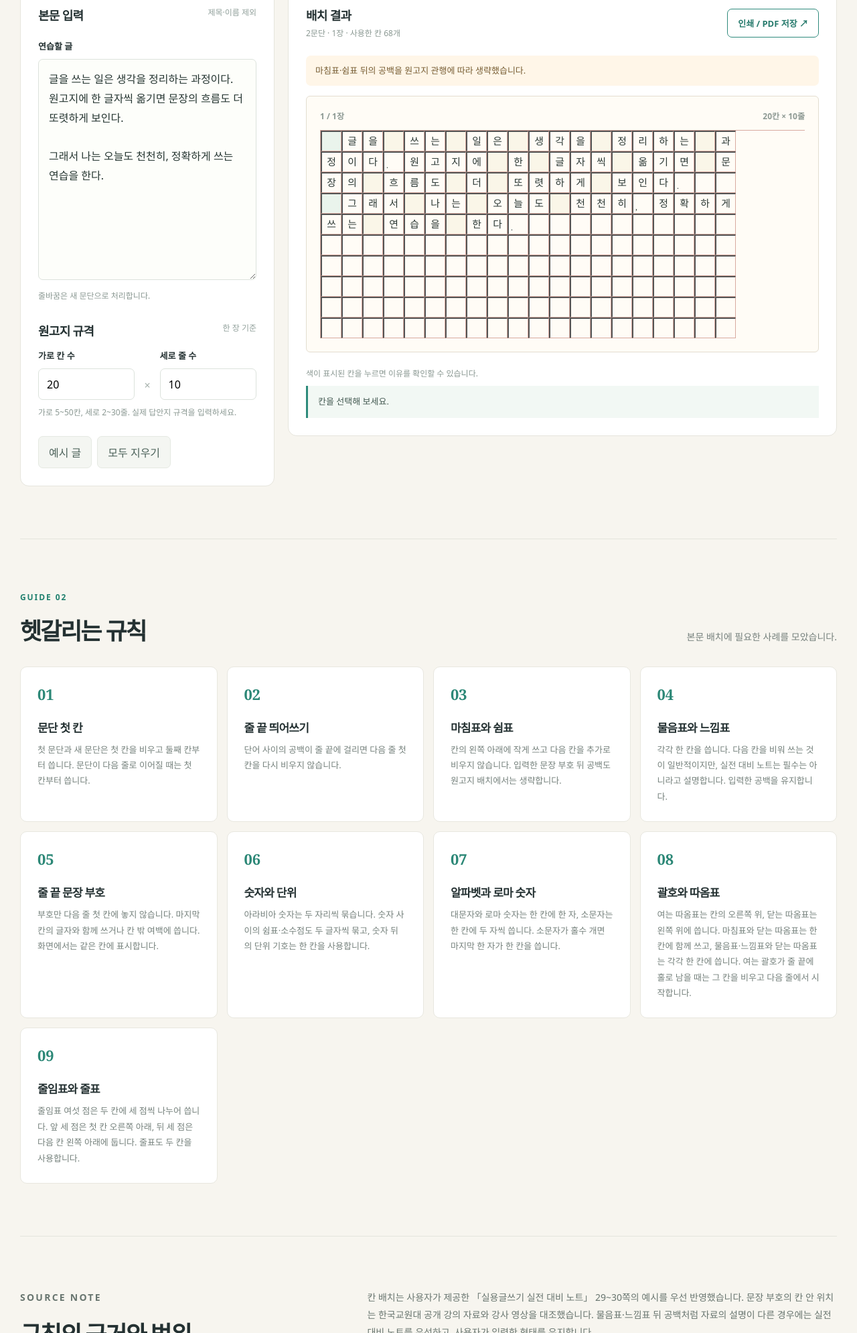
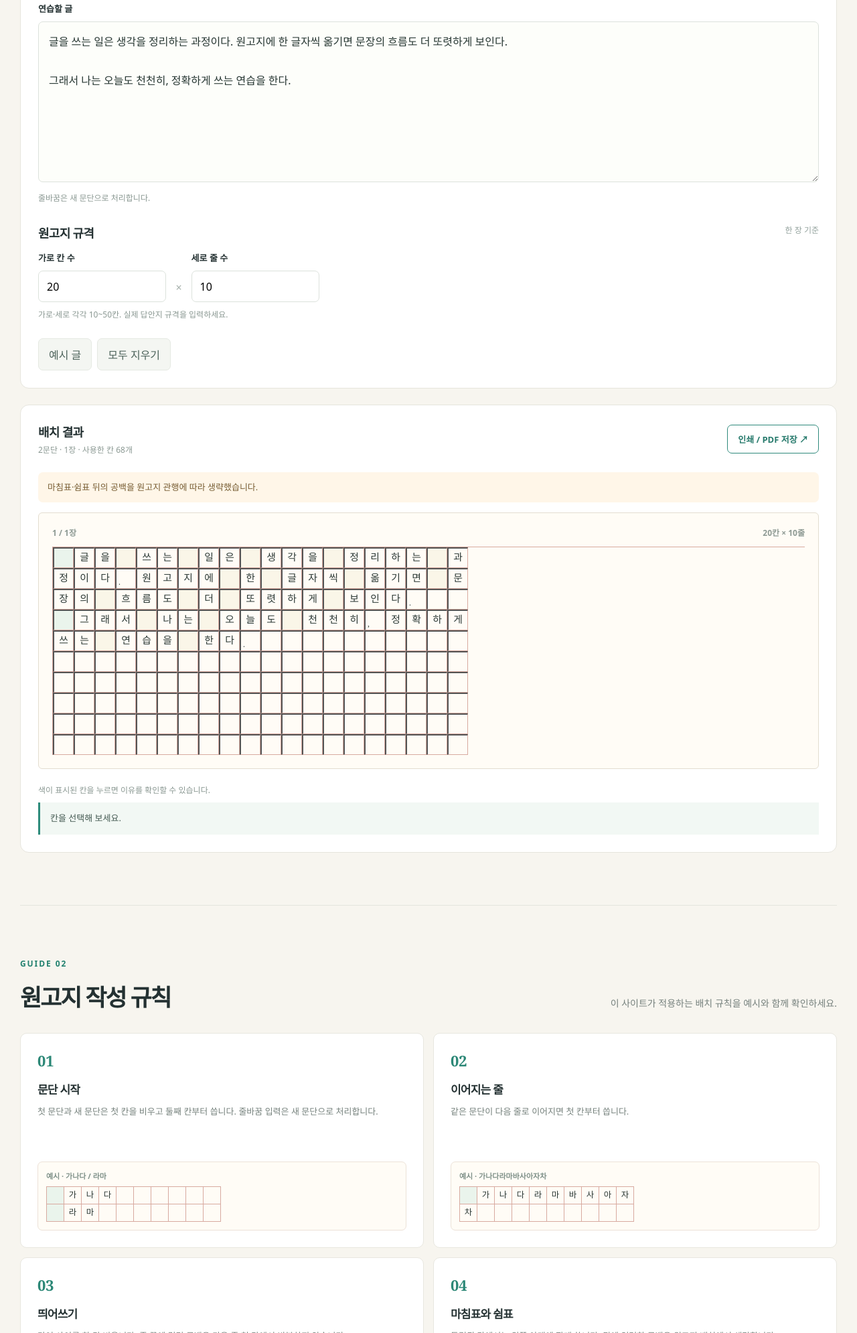
Before and after one commit to jaesin463/silgeul-wongoji, a plain HTML site: page index.html in a window 1280 px wide. Shown: the part 810-2800 px from the top of the page at 67% size. Drawn offline with Linux system fonts and the light colour scheme.

Commit message:
Refine manuscript layout and add illustrated rule guide

```diff
--- a/index.html
+++ b/index.html
@@ -7,22 +7,26 @@
 <body>
 <header class="topbar"><a class="brand" href="#top"><span class="mark">稿</span>실글 원고지 연습장</a><nav><a href="#practice">원고지 연습</a><a href="#guide">작성 가이드</a><a href="#sources">근거 자료</a></nav></header>
 <main id="top">
-<section class="hero wrap"><div><p class="eyebrow">한국실용글쓰기 시험 대비</p><h1>글을 쓰면,<br><em>원고지에 담아드립니다.</em></h1><p class="hero-desc">본문을 입력하고 가로·세로 칸 수를 설정하세요. 문단 시작, 띄어쓰기, 문장 부호가 어디에 놓이는지 눈으로 확인하며 연습할 수 있습니다.</p><a class="button primary" href="#practice">연습 시작하기 ↗</a></div><div class="hero-card"><div class="hero-card-head">원고지 미리 보기 <span>20 × 10</span></div><div id="hero-grid" class="hero-grid" aria-hidden="true"></div><p>한 칸씩, 정확하게.</p></div></section>
+<section class="hero wrap"><div><p class="eyebrow">한국실용글쓰기 시험 대비</p><h1>글을 쓰면,<br><em>원고지에 담아드립니다.</em></h1><p class="hero-desc">본문을 입력하고 가로·세로 칸 수를 설정하세요. 문단 시작, 띄어쓰기, 문장 부호가 어디에 놓이는지 눈으로 확인하며 연습할 수 있습니다.</p></div><div class="hero-card"><div class="hero-card-head">원고지 미리 보기 <span>20 × 10</span></div><div id="hero-grid" class="hero-grid" aria-hidden="true"></div><p>한 칸씩, 정확하게.</p></div></section>
 <section class="wrap practice" id="practice"><div class="heading"><div><p class="eyebrow">PRACTICE 01</p><h2>원고지에 넣어 보기</h2></div><p>입력 즉시 배치됩니다. 칸을 누르면 적용된 규칙을 볼 수 있습니다.</p></div>
 <div class="columns"><div class="panel input-panel"><div class="panel-heading"><h3>본문 입력</h3><span>제목·이름 제외</span></div><label for="manuscript">연습할 글</label><textarea id="manuscript" spellcheck="false" placeholder="여기에 글을 입력하세요.&#10;줄바꿈하면 새 문단으로 처리합니다.">글을 쓰는 일은 생각을 정리하는 과정이다. 원고지에 한 글자씩 옮기면 문장의 흐름도 더 또렷하게 보인다.
 
-그래서 나는 오늘도 천천히, 정확하게 쓰는 연습을 한다.</textarea><p class="hint">줄바꿈은 새 문단으로 처리합니다.</p><div class="panel-heading size-head"><h3>원고지 규격</h3><span>한 장 기준</span></div><div class="size-inputs"><div><label for="columns">가로 칸 수</label><input id="columns" type="number" min="5" max="50" value="20"></div><span>×</span><div><label for="rows">세로 줄 수</label><input id="rows" type="number" min="2" max="30" value="10"></div></div><p class="hint">가로 5~50칸, 세로 2~30줄. 실제 답안지 규격을 입력하세요.</p><div class="actions"><button id="example" type="button">예시 글</button><button id="clear" type="button">모두 지우기</button></div></div>
+그래서 나는 오늘도 천천히, 정확하게 쓰는 연습을 한다.</textarea><p class="hint">줄바꿈은 새 문단으로 처리합니다.</p><div class="panel-heading size-head"><h3>원고지 규격</h3><span>한 장 기준</span></div><div class="size-inputs"><div><label for="columns">가로 칸 수</label><input id="columns" type="number" min="10" max="50" value="20"></div><span>×</span><div><label for="rows">세로 줄 수</label><input id="rows" type="number" min="10" max="50" value="10"></div></div><p class="hint">가로·세로 각각 10~50칸. 실제 답안지 규격을 입력하세요.</p><div class="actions"><button id="example" type="button">예시 글</button><button id="clear" type="button">모두 지우기</button></div></div>
 <div class="panel result-panel"><div class="panel-heading"><div><h3>배치 결과</h3><p id="summary" class="hint" aria-live="polite"></p></div><button class="print" id="print" type="button">인쇄 / PDF 저장 ↗</button></div><div id="notice" class="notice" role="status"></div><div id="papers"></div><p class="hint">색이 표시된 칸을 누르면 이유를 확인할 수 있습니다.</p><div id="explanation" class="explanation" aria-live="polite">칸을 선택해 보세요.</div></div></div></section>
-<section class="wrap guide" id="guide"><div class="heading"><div><p class="eyebrow">GUIDE 02</p><h2>헷갈리는 규칙</h2></div><p>본문 배치에 필요한 사례를 모았습니다.</p></div><div class="guide-grid">
-<article><b>01</b><h3>문단 첫 칸</h3><p>첫 문단과 새 문단은 첫 칸을 비우고 둘째 칸부터 씁니다. 문단이 다음 줄로 이어질 때는 첫 칸부터 씁니다.</p></article>
-<article><b>02</b><h3>줄 끝 띄어쓰기</h3><p>단어 사이의 공백이 줄 끝에 걸리면 다음 줄 첫 칸을 다시 비우지 않습니다.</p></article>
-<article><b>03</b><h3>마침표와 쉼표</h3><p>칸의 왼쪽 아래에 작게 쓰고 다음 칸을 추가로 비우지 않습니다. 입력한 문장 부호 뒤 공백도 원고지 배치에서는 생략합니다.</p></article>
-<article><b>04</b><h3>물음표와 느낌표</h3><p>각각 한 칸을 씁니다. 다음 칸을 비워 쓰는 것이 일반적이지만, 실전 대비 노트는 필수는 아니라고 설명합니다. 입력한 공백을 유지합니다.</p></article>
-<article><b>05</b><h3>줄 끝 문장 부호</h3><p>부호만 다음 줄 첫 칸에 놓지 않습니다. 마지막 칸의 글자와 함께 쓰거나 칸 밖 여백에 씁니다. 화면에서는 같은 칸에 표시합니다.</p></article>
-<article><b>06</b><h3>숫자와 단위</h3><p>아라비아 숫자는 두 자리씩 묶습니다. 숫자 사이의 쉼표·소수점도 두 글자씩 묶고, 숫자 뒤의 단위 기호는 한 칸을 사용합니다.</p></article>
-<article><b>07</b><h3>알파벳과 로마 숫자</h3><p>대문자와 로마 숫자는 한 칸에 한 자, 소문자는 한 칸에 두 자씩 씁니다. 소문자가 홀수 개면 마지막 한 자가 한 칸을 씁니다.</p></article>
-<article><b>08</b><h3>괄호와 따옴표</h3><p>여는 따옴표는 칸의 오른쪽 위, 닫는 따옴표는 왼쪽 위에 씁니다. 마침표와 닫는 따옴표는 한 칸에 함께 쓰고, 물음표·느낌표와 닫는 따옴표는 각각 한 칸에 씁니다. 여는 괄호가 줄 끝에 홀로 남을 때는 그 칸을 비우고 다음 줄에서 시작합니다.</p></article>
-<article><b>09</b><h3>줄임표와 줄표</h3><p>줄임표 여섯 점은 두 칸에 세 점씩 나누어 씁니다. 앞 세 점은 첫 칸 오른쪽 아래, 뒤 세 점은 다음 칸 왼쪽 아래에 둡니다. 줄표도 두 칸을 사용합니다.</p></article></div></section>
+<section class="wrap guide" id="guide"><div class="heading"><div><p class="eyebrow">GUIDE 02</p><h2>원고지 작성 규칙</h2></div><p>이 사이트가 적용하는 배치 규칙을 예시와 함께 확인하세요.</p></div><div class="guide-grid">
+<article data-example="가나다&#10;라마" data-width="10"><b>01</b><h3>문단 시작</h3><p>첫 문단과 새 문단은 첫 칸을 비우고 둘째 칸부터 씁니다. 줄바꿈 입력은 새 문단으로 처리합니다.</p></article>
+<article data-example="가나다라마바사아자차" data-width="10"><b>02</b><h3>이어지는 줄</h3><p>같은 문단이 다음 줄로 이어지면 첫 칸부터 씁니다.</p></article>
+<article data-example="가나다라마바사아 자" data-width="10"><b>03</b><h3>띄어쓰기</h3><p>단어 사이를 한 칸 비웁니다. 줄 끝에 걸린 공백은 다음 줄 첫 칸에서 반복하지 않습니다.</p></article>
+<article data-example="가, 나. 다" data-width="10"><b>04</b><h3>마침표와 쉼표</h3><p>독립된 칸에서는 왼쪽 아래에 작게 씁니다. 뒤에 입력한 공백은 원고지 배치에서 생략합니다.</p></article>
+<article data-example="가나다라마바사아자." data-width="10"><b>05</b><h3>줄 끝 문장 부호</h3><p>마지막 칸이 글자로 찼다면 부호를 그 글자의 뒤, 오른쪽 아래에 함께 표시합니다.</p></article>
+<article data-example="갈까? 좋아!" data-width="12"><b>06</b><h3>물음표와 느낌표</h3><p>각각 한 칸을 씁니다. 뒤 공백은 입력한 형태대로 반영합니다.</p></article>
+<article data-example="825명 1,037명 6.5%" data-width="16"><b>07</b><h3>숫자와 단위</h3><p>아라비아 숫자는 두 자리씩 한 칸에 쓰고, 숫자 사이 쉼표·소수점도 묶습니다. 숫자 뒤 단위 기호는 한 칸을 씁니다.</p></article>
+<article data-example="ABC xyz Ⅲ" data-width="12"><b>08</b><h3>알파벳과 로마 숫자</h3><p>대문자·로마 숫자는 한 자씩, 소문자는 두 자씩 한 칸에 씁니다.</p></article>
+<article data-example="가나다라마바사 초과근무(16.4%)" data-width="15"><b>09</b><h3>괄호</h3><p>여닫는 괄호는 각각 한 칸을 씁니다. 괄호 안 내용이 다음 줄까지 이어져도 여는 괄호가 마지막 칸에 혼자 남지만 않으면 현재 줄에 씁니다.</p></article>
+<article data-example="가나다라마바사아(나)" data-width="10"><b>10</b><h3>줄 끝의 여는 부호</h3><p>여는 괄호·따옴표가 마지막 칸에 혼자 남을 때만 그 칸을 비우고 다음 줄에서 시작합니다.</p></article>
+<article data-example="“안녕.” “정말?”" data-width="15"><b>11</b><h3>따옴표와 종결 부호</h3><p>여는 따옴표는 오른쪽 위, 닫는 따옴표는 왼쪽 위입니다. 마침표와 닫는 따옴표는 한 칸, 물음표·느낌표와 닫는 따옴표는 각각 한 칸입니다.</p></article>
+<article data-example="가……나―다" data-width="12"><b>12</b><h3>줄임표와 줄표</h3><p>줄임표 여섯 점과 줄표는 각각 두 칸에 나누어 씁니다.</p></article>
+</div></section>
 <section class="wrap sources" id="sources"><div><p class="eyebrow">SOURCE NOTE</p><h2>규칙의 근거와 범위</h2></div><div><p>칸 배치는 사용자가 제공한 「실용글쓰기 실전 대비 노트」 29~30쪽의 예시를 우선 반영했습니다. 문장 부호의 칸 안 위치는 한국교원대 공개 강의 자료와 강사 영상을 대조했습니다. 물음표·느낌표 뒤 공백처럼 자료의 설명이 다른 경우에는 실전 대비 노트를 우선하고, 사용자가 입력한 형태를 유지합니다.</p><p>한국실용글쓰기검정의 공개 출제 기준은 원고지 사용법을 평가 항목으로 제시하지만 칸별 배치를 망라한 협회 세부 규정은 확인되지 않았습니다. 실제 시험에서는 해당 회차의 문제 조건과 답안지 안내를 우선하세요. 협회 자료실은 2027년 1월 제123회부터 답안지 뒷면 양식이 바뀐다고 공지합니다.</p><ul><li><a href="https://www.klata.or.kr/test/questions">협회 출제 기준 ↗</a></li><li><a href="https://klata.or.kr/test/pds">협회 시험 대비 자료실 ↗</a></li><li><a href="https://contents2.kocw.or.kr/KOCW/document/2016/gnue/limsonggyu/1.pdf">한국교원대 공개 강의: 원고지 사용법 ↗</a></li><li><a href="https://youtu.be/fpk7sg4o3b8">원고지 사용법 영상 1 ↗</a></li><li><a href="https://youtu.be/2BVKCTxY3Gk">원고지 사용법 영상 2 ↗</a></li><li><a href="https://youtu.be/hAinIa14Ry8">원고지 작성법과 문단 쓰기 ↗</a></li><li><a href="https://youtu.be/wEkHoOJpc4M">원고지 작성법과 교정부호 ↗</a></li><li><a href="https://www.korean.go.kr/front/onlineQna/onlineQnaView.do?mn_id=216&qna_seq=328008">국립국어원: 원고지 사용법과 어문 규정 ↗</a></li></ul></div></section>
 </main><footer class="wrap">실글 원고지 연습장 <span>개인 학습용 · 입력 내용은 브라우저에서만 처리</span></footer>
 <script type="module" src="./main.js"></script>
--- a/layout.js
+++ b/layout.js
@@ -17,7 +17,7 @@ function readNumber(chars, start) {
 }
 
 export function layoutManuscript(input, width, height) {
-  if (!Number.isInteger(width) || width < 5 || width > 50 || !Number.isInteger(height) || height < 2 || height > 30) throw new RangeError("규격은 가로 5~50칸, 세로 2~30줄로 입력하세요.");
+  if (!Number.isInteger(width) || width < 10 || width > 50 || !Number.isInteger(height) || height < 10 || height > 50) throw new RangeError("규격은 가로 10~50칸, 세로 10~50줄로 입력하세요.");
   const paragraphs = String(input).replace(/\r\n?/g, "\n").split(/\n+/).map(s => s.trim().replace(/[\t ]+/g, " ")).filter(Boolean);
   const pages = [];
   const events = [];
@@ -90,9 +90,7 @@ export function layoutManuscript(input, width, height) {
         const size = char === '"' ? "double" : "single";
         straightQuoteOpen[char] = !straightQuoteOpen[char];
         if (side === "open") {
-          const end = chars.indexOf(char, i + 1);
-          const length = end < 0 ? 0 : end - i + 1;
-          if (col === width - 1 || (length && length <= width && length > width - col)) carryToNextLine("여는 따옴표가 줄 끝에 홀로 남지 않도록 다음 줄로 옮겼습니다.");
+          if (col === width - 1) carryToNextLine("여는 따옴표가 줄 끝에 홀로 남지 않도록 다음 줄로 옮겼습니다.");
         } else if (mergeQuoteWithDot(char, size)) continue;
         if (side === "close" && col === width && pages[page][row][width - 1].text) {
           const cell = pages[page][row][width - 1];
@@ -104,9 +102,7 @@ export function layoutManuscript(input, width, height) {
       if (Object.hasOwn(QUOTES, char)) {
         const [side, size] = QUOTES[char];
         if (side === "open") {
-          const end = chars.indexOf(PAIRS[char], i + 1);
-          const length = end < 0 ? 0 : end - i + 1;
-          if (col === width - 1 || (length && length <= width && length > width - col)) carryToNextLine("여는 따옴표가 줄 끝에 홀로 남지 않도록 다음 줄로 옮겼습니다.");
+          if (col === width - 1) carryToNextLine("여는 따옴표가 줄 끝에 홀로 남지 않도록 다음 줄로 옮겼습니다.");
         } else if (mergeQuoteWithDot(char, size)) continue;
         if (side === "close" && col === width && pages[page][row][width - 1].text) {
           const cell = pages[page][row][width - 1];
@@ -116,9 +112,7 @@ export function layoutManuscript(input, width, height) {
         continue;
       }
       if (Object.hasOwn(PAIRS, char)) {
-        const end = chars.indexOf(PAIRS[char], i + 1);
-        const length = end < 0 ? 0 : end - i + 1;
-        if (col === width - 1 || (col > 0 && col < width && length > width - col && length <= width)) {
+        if (col === width - 1) {
           carryToNextLine("여는 괄호가 줄 끝에 홀로 남지 않도록 이 칸을 비우고 다음 줄에서 시작합니다.");
         }
         put(char, "punctuation", "여는 괄호는 한 칸을 씁니다. 줄 끝에 홀로 남으면 다음 줄에서 시작합니다.");
--- a/main.js
+++ b/main.js
@@ -23,6 +23,53 @@ function quoteGlyph(side, size, extraClass = "") {
   }
   svg.append(group);
   return svg;
+}
+
+function renderCellContent(element, cell) {
+  if (cell.kind.startsWith("quote-")) {
+    const [, side, size] = cell.kind.split("-");
+    element.append(quoteGlyph(side, size));
+  } else if (cell.kind === "mark-quote") {
+    const mark = document.createElement("span"); mark.className = "combo-mark"; mark.textContent = Array.from(cell.text)[0];
+    element.append(mark, quoteGlyph("close", cell.quoteSize || "double", "combo-quote"));
+  } else if (cell.kind === "shared" && Array.from(cell.text).length > 1) {
+    const parts = Array.from(cell.text);
+    const base = parts.slice(0, -1);
+    const hasDot = cell.quoteSize && /[.。．]/u.test(base.at(-1));
+    const letter = document.createElement("span"); letter.className = "share-letter"; letter.textContent = (hasDot ? base.slice(0, -1) : base).join("");
+    element.append(letter);
+    if (hasDot) { const dot = document.createElement("span"); dot.className = "share-dot"; dot.textContent = base.at(-1); element.append(dot); }
+    if (cell.quoteSize) element.append(quoteGlyph("close", cell.quoteSize, "shared-quote"));
+    else {
+      const mark = document.createElement("span"); mark.className = "share-mark"; mark.textContent = parts.at(-1);
+      if (/[.,。．，、]/u.test(parts.at(-1))) mark.classList.add("share-half");
+      element.append(mark);
+    }
+  } else {
+    element.textContent = cell.text;
+  }
+}
+
+function renderGuideExamples() {
+  for (const article of document.querySelectorAll(".guide-grid article[data-example]")) {
+    const source = article.dataset.example;
+    const width = Number(article.dataset.width);
+    const example = document.createElement("div"); example.className = "rule-example";
+    const label = document.createElement("span"); label.className = "rule-example-label";
+    label.textContent = `예시 · ${source.replace(/\n/g, " / ")}`;
+    const grid = document.createElement("div"); grid.className = "grid";
+    grid.style.gridTemplateColumns = `repeat(${width}, var(--cell-size))`;
+    grid.style.setProperty("--cell-size", "26px");
+    const result = layoutManuscript(source, width, 10);
+    const usedRows = result.pages[0].filter(row => row.some(cell => cell.text || cell.kind === "carry" || cell.kind === "indent"));
+    for (const row of usedRows.slice(0, 3)) for (const cell of row) {
+      const box = document.createElement("span"); box.className = `cell ${cell.kind}`;
+      renderCellContent(box, cell);
+      box.title = cell.reason;
+      grid.append(box);
+    }
+    example.append(label, grid); article.append(example);
+  }
 }
 
 function drawHero() {
@@ -57,28 +104,7 @@ function render() {
         const button = document.createElement("button");
         button.type = "button";
         button.className = `cell ${cell.kind}`;
-        if (cell.kind.startsWith("quote-")) {
-          const [, side, size] = cell.kind.split("-");
-          button.append(quoteGlyph(side, size));
-        } else if (cell.kind === "mark-quote") {
-          const mark = document.createElement("span"); mark.className = "combo-mark"; mark.textContent = Array.from(cell.text)[0];
-          button.append(mark, quoteGlyph("close", cell.quoteSize || "double", "combo-quote"));
-        } else if (cell.kind === "shared" && Array.from(cell.text).length > 1) {
-          const parts = Array.from(cell.text);
-          const base = parts.slice(0, -1);
-          const hasDot = cell.quoteSize && /[.。．]/u.test(base.at(-1));
-          const letter = document.createElement("span"); letter.className = "share-letter"; letter.textContent = (hasDot ? base.slice(0, -1) : base).join("");
-          button.append(letter);
-          if (hasDot) { const dot = document.createElement("span"); dot.className = "share-dot"; dot.textContent = base.at(-1); button.append(dot); }
-          if (cell.quoteSize) button.append(quoteGlyph("close", cell.quoteSize, "shared-quote"));
-          else {
-            const mark = document.createElement("span"); mark.className = "share-mark"; mark.textContent = parts.at(-1);
-            if (/[.,。．，、]/u.test(parts.at(-1))) mark.classList.add("share-half");
-            button.append(mark);
-          }
-        } else {
-          button.textContent = cell.text;
-        }
+        renderCellContent(button, cell);
         button.title = cell.reason || `${rowIndex + 1}줄 ${colIndex + 1}칸`;
         button.setAttribute("aria-label", `${pageIndex + 1}장 ${rowIndex + 1}줄 ${colIndex + 1}칸: ${cell.text || "빈칸"}`);
         button.addEventListener("click", () => {
@@ -93,6 +119,7 @@ function render() {
   notice.textContent = result.events.length ? [...new Set(result.events)].join(" ") : "";
 }
 drawHero();
+renderGuideExamples();
 [manuscript, columns, rows].forEach(el => el.addEventListener("input", render));
 $("example").addEventListener("click", () => { manuscript.value = sample; render(); manuscript.focus(); });
 $("clear").addEventListener("click", () => { manuscript.value = ""; render(); manuscript.focus(); });
--- a/styles.css
+++ b/styles.css
@@ -13,8 +13,28 @@
 .quote-glyph.quote-single{width:27%}
 .cell.mark-quote .combo-mark{position:absolute;left:3px;bottom:2px;font-size:calc(var(--cell-size)*.38)}
 .cell.mark-quote .combo-quote,.cell.shared .shared-quote{right:1px;left:auto}
-.cell.shared .share-mark.share-half{right:auto;left:2px}
+.cell.shared .share-mark.share-half{right:2px;left:auto}
 .cell.shared .share-dot{position:absolute;left:2px;bottom:2px;font-size:.45em}
+.cell.shared .share-letter{font-size:.8em}
+.columns{grid-template-columns:minmax(0,1fr);gap:24px}
+.input-panel{width:100%}
+.input-panel textarea{height:240px}
+.input-panel .size-inputs{max-width:420px}
+.result-panel{min-height:0}
+.guide-grid{grid-template-columns:repeat(2,minmax(0,1fr))}
+.guide article{min-height:0}
+.guide article h3{margin-top:15px}
+.guide article p{min-height:68px}
+.rule-example{margin-top:18px;padding:12px;background:#fffcf6;border:1px solid #ece2d8;border-radius:7px;overflow:auto}
+.rule-example .grid{min-width:0}
+.rule-example .cell{cursor:default}
+.rule-example .cell:hover{background:transparent}
+.rule-example .cell.indent:hover{background:#eaf4ec}
+.rule-example .cell.carry:hover{background:#f5f0e8}
+.rule-example .cell.space:hover{background:#faf6e8}
+.rule-example-label{display:block;font-size:11px;font-weight:750;color:#7e9088;margin:0 0 8px}
+@media(max-width:900px){.guide-grid{grid-template-columns:repeat(2,minmax(0,1fr))}}
+@media(max-width:600px){.guide-grid{grid-template-columns:1fr}.input-panel textarea{height:300px}}
 .cell.ellipsis-first,.cell.ellipsis-last{display:flex;align-items:flex-end;padding-bottom:3px;font-size:calc(var(--cell-size)*.48)}
 .cell.ellipsis-first{justify-content:flex-end;padding-right:1px}
 .cell.ellipsis-last{justify-content:flex-start;padding-left:1px}
```
Also changed, not shown: layout.test.mjs (+38 -30 lines), 1 other file.
